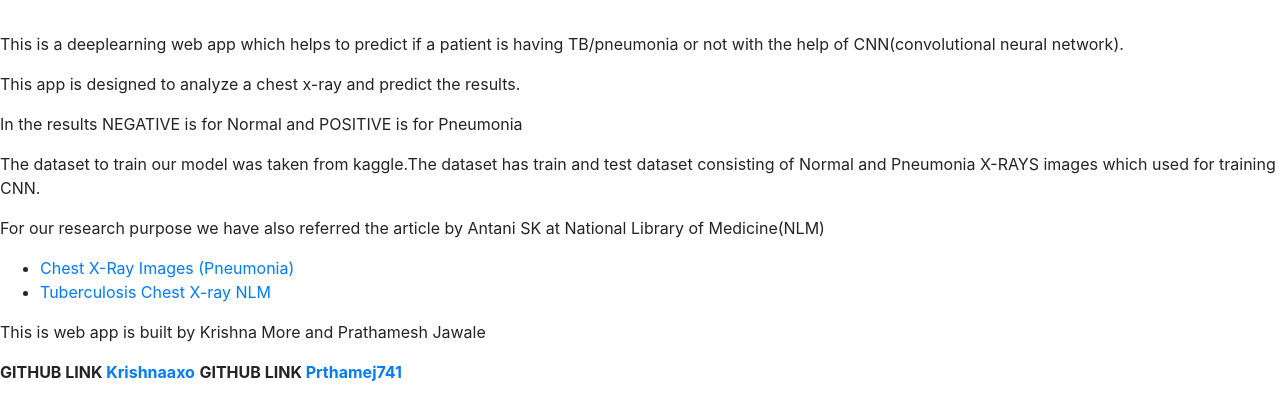
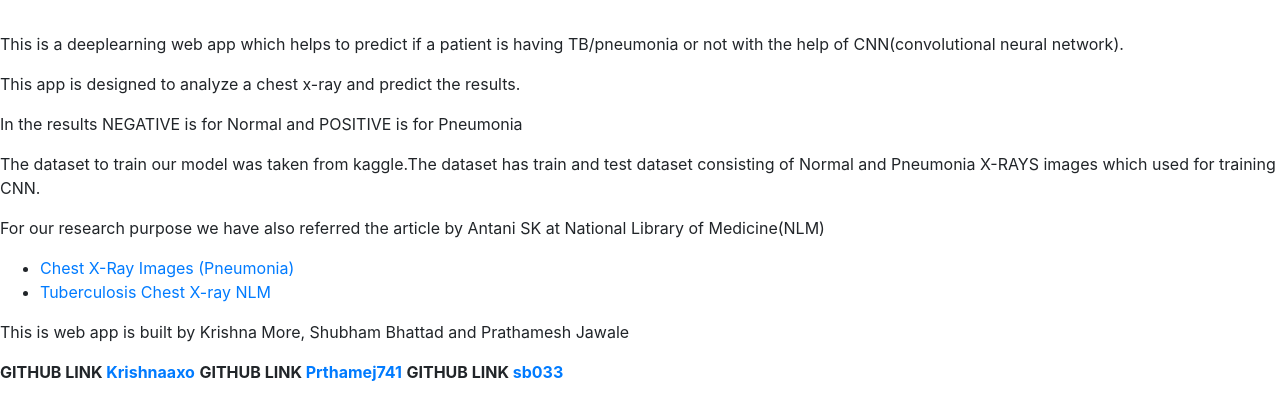
Before and after one commit to sb033/Pneumonia-Detection-Web-App, a Flask app: page / in a window 1280 px wide. Shown: the part 236-656 px from the top of the page. Run offline with Flask 2, Linux system fonts and the light colour scheme; some libraries are stand-ins or nearby versions.

Commit message:
Update base.html

```diff
--- a/templates/base.html
+++ b/templates/base.html
@@ -35,9 +35,10 @@
         <li><a href="https://lhncbc.nlm.nih.gov/publication/pub9931">Tuberculosis Chest X-ray NLM</a></li>
 
     </ul>
-    <p>This is web app is built by Krishna More and Prathamesh Jawale</p>
+    <p>This is web app is built by Krishna More, Shubham Bhattad and Prathamesh Jawale</p>
     <b>GITHUB LINK <a href="https://github.com/krishnaaxo/projectt1">Krishnaaxo</a></b>
     <b>GITHUB LINK <a href="  https://github.com/Prathamej741/Deep_learninigProject1">Prthamej741</a></b>
+    <b>GITHUB LINK <a href="  https://github.com/sb033/Pneumonia-Detection-Web-App">sb033</a></b>
     </div>
 </footer>
 
```
